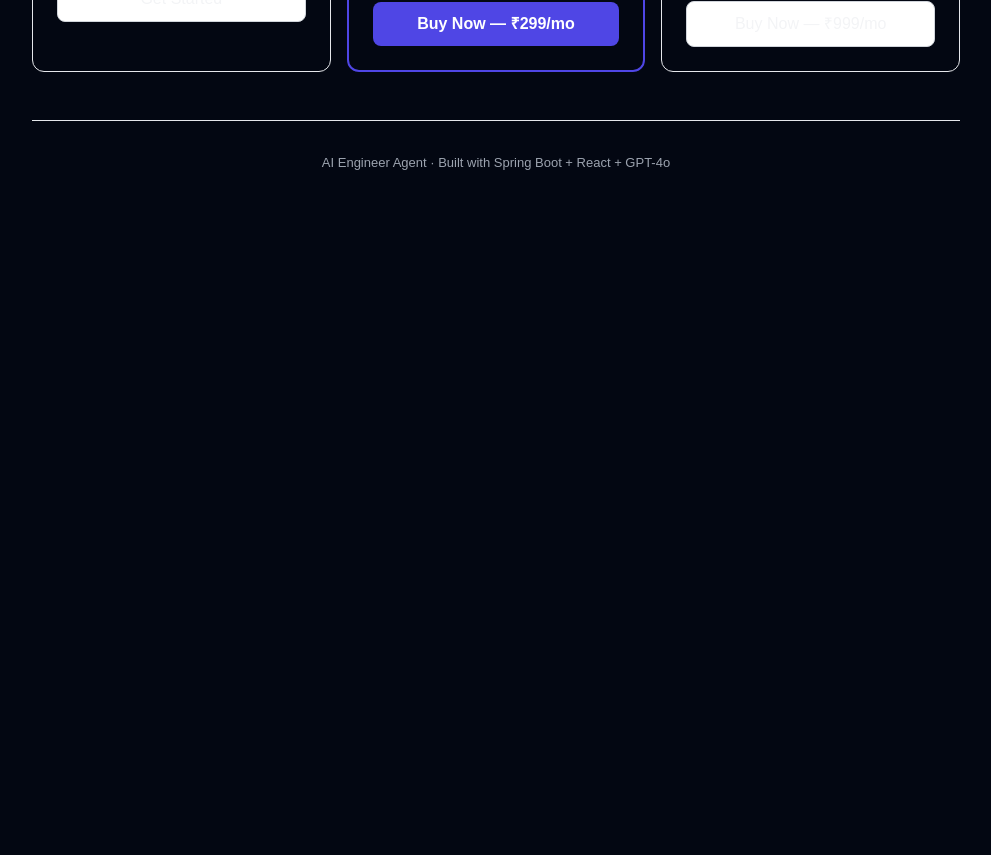
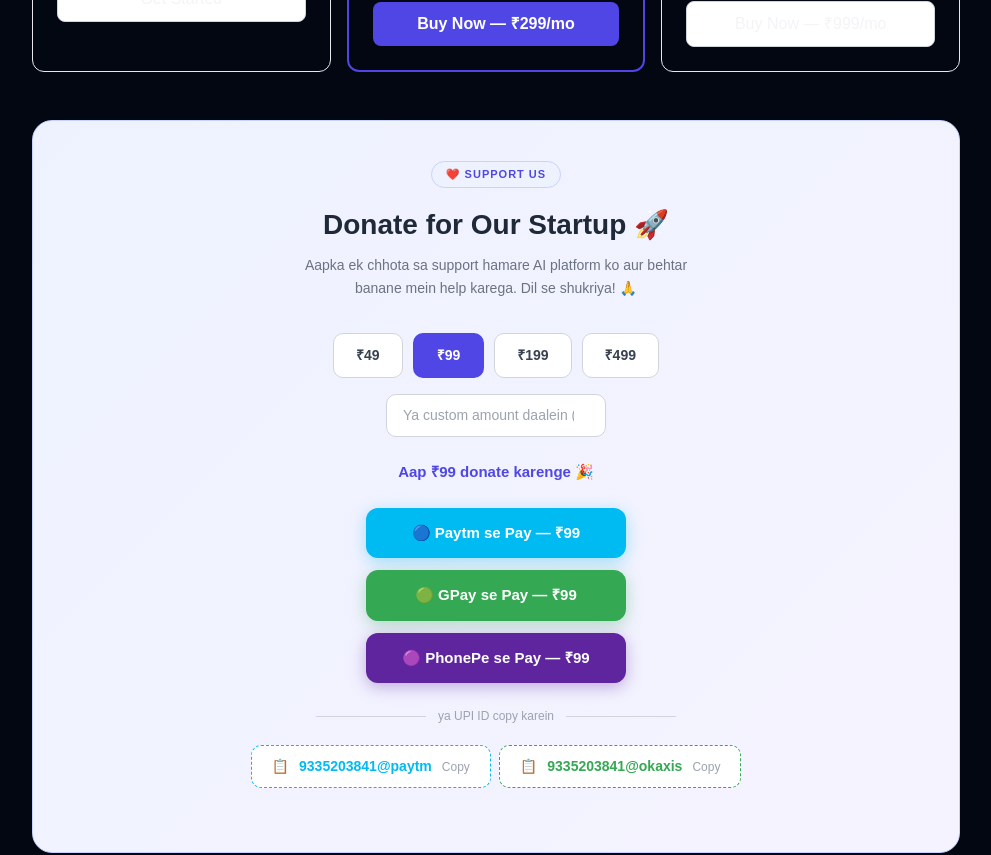
Before and after one commit to Abhishekpandey9335/ai-engineer-chatbot-, a React (Vite) app in the folder frontend/: page / in a window 1280 px wide. Shown: the part 1200-2055 px from the top of the page, without its empty margins (144-1135 px from the left). Before the commit the page ends 1405 px from the top, so only its background shows below. Built offline with nearby package versions, Linux system fonts and the light colour scheme; no server answers.

Commit message:
Add donate section with Paytm & GPay

```diff
--- a/frontend/src/pages/LandingPage.jsx
+++ b/frontend/src/pages/LandingPage.jsx
@@ -1,22 +1,50 @@
+import { useState } from "react";
 import { useNavigate } from "react-router-dom";
 import { useAuthStore } from "../store/authStore";
+
+const UPI_ID_PAYTM  = "9335203841@paytm";
+const UPI_ID_GPAY   = "9335203841@okaxis";
+const UPI_NAME      = "Abhishek Pandey";
 
 export default function LandingPage() {
   const navigate = useNavigate();
   const isAuthenticated = useAuthStore((s) => !!s.token);
 
+  const [donationAmt, setDonationAmt] = useState(99);
+  const [customAmt,   setCustomAmt]   = useState("");
+  const [copied,      setCopied]      = useState(null);
+  const [thankYou,    setThankYou]    = useState(false);
+
+  const AMOUNTS  = [49, 99, 199, 499];
+  const finalAmt = customAmt ? parseInt(customAmt) : donationAmt;
+  const note     = encodeURIComponent("Donation for AI Engineer Startup");
+  const pn       = encodeURIComponent(UPI_NAME);
+
+  const upiPaytm    = `upi://pay?pa=${UPI_ID_PAYTM}&pn=${pn}&am=${finalAmt}&cu=INR&tn=${note}`;
+  const upiGpay     = `tez://upi/pay?pa=${UPI_ID_GPAY}&pn=${pn}&am=${finalAmt}&cu=INR&tn=${note}`;
+  const phonepeLink = `phonepe://pay?pa=${UPI_ID_PAYTM}&pn=${pn}&am=${finalAmt}&cu=INR&tn=${note}`;
+
+  const copyUPI = (id, label) => {
+    navigator.clipboard.writeText(id);
+    setCopied(label);
+    setTimeout(() => setCopied(null), 2000);
+  };
+
+  const handlePay = (link) => {
+    window.location.href = link;
+    setThankYou(true);
+    setTimeout(() => setThankYou(false), 5000);
+  };
+
   const handleFeatureClick = (route) => {
-    if (isAuthenticated) {
-      navigate(route);
-    } else {
-      navigate("/signup");
-    }
+    if (isAuthenticated) navigate(route);
+    else navigate("/signup");
   };
 
   const handleRazorpay = (amount, planName) => {
     const options = {
-      key: "YOUR_RAZORPAY_KEY_ID", // Razorpay dashboard se key lo
-      amount: amount * 100, // paise mein
+      key: "YOUR_RAZORPAY_KEY_ID",
+      amount: amount * 100,
       currency: "INR",
       name: "AI Engineer Agent",
       description: `${planName} Plan`,
@@ -25,23 +53,15 @@
         alert(`Payment successful! Payment ID: ${response.razorpay_payment_id}`);
         navigate("/signup");
       },
-      prefill: {
-        name: "",
-        email: "",
-      },
-      theme: {
-        color: "#4F46E5",
-      },
+      prefill: { name: "", email: "" },
+      theme: { color: "#4F46E5" },
     };
     const rzp = new window.Razorpay(options);
     rzp.open();
   };
 
   const loadRazorpay = (amount, planName) => {
-    if (window.Razorpay) {
-      handleRazorpay(amount, planName);
-      return;
-    }
+    if (window.Razorpay) { handleRazorpay(amount, planName); return; }
     const script = document.createElement("script");
     script.src = "https://checkout.razorpay.com/v1/checkout.js";
     script.onload = () => handleRazorpay(amount, planName);
@@ -49,36 +69,16 @@
   };
 
   const features = [
-    {
-      icon: "🐛",
-      title: "Bug Detection",
-      desc: "AI automatically finds bugs and suggests fixes in your code",
-      route: "/repositories",
-    },
-    {
-      icon: "🔒",
-      title: "Security Audit",
-      desc: "Detect security vulnerabilities in your codebase instantly",
-      route: "/repositories",
-    },
-    {
-      icon: "💬",
-      title: "AI Chat",
-      desc: "Chat directly with your codebase — ask anything about your code",
-      route: "/chat",
-    },
-    {
-      icon: "📊",
-      title: "Analytics",
-      desc: "Track your repo health, reports, and activity over time",
-      route: "/analytics",
-    },
+    { icon: "🐛", title: "Bug Detection",  desc: "AI automatically finds bugs and suggests fixes in your code",    route: "/repositories" },
+    { icon: "🔒", title: "Security Audit", desc: "Detect security vulnerabilities in your codebase instantly",      route: "/repositories" },
+    { icon: "💬", title: "AI Chat",        desc: "Chat directly with your codebase — ask anything about your code", route: "/chat" },
+    { icon: "📊", title: "Analytics",      desc: "Track your repo health, reports, and activity over time",         route: "/analytics" },
   ];
 
   return (
     <div style={{ fontFamily: "sans-serif", maxWidth: "960px", margin: "0 auto", padding: "2rem 1rem" }}>
 
-      {/* Navbar */}
+      {/* ── Navbar ── */}
       <div style={{ display: "flex", justifyContent: "space-between", alignItems: "center", marginBottom: "3rem" }}>
         <div style={{ fontWeight: "700", fontSize: "18px" }}>🤖 AI Engineer Agent</div>
         <div style={{ display: "flex", gap: "12px" }}>
@@ -102,7 +102,7 @@
         </div>
       </div>
 
-      {/* Hero */}
+      {/* ── Hero ── */}
       <div style={{ textAlign: "center", padding: "2rem 0 3rem" }}>
         <div style={{ display: "inline-block", background: "#EEF2FF", color: "#4F46E5", fontSize: "12px", padding: "4px 14px", borderRadius: "999px", marginBottom: "1.5rem" }}>
           ✨ Powered by GPT-4o
@@ -128,13 +128,12 @@
         </div>
       </div>
 
-      {/* Features */}
+      {/* ── Features ── */}
       <div style={{ marginBottom: "3rem" }}>
         <h2 style={{ textAlign: "center", fontWeight: "700", marginBottom: "1.5rem", fontSize: "1.5rem" }}>What can you do?</h2>
         <div style={{ display: "grid", gridTemplateColumns: "repeat(auto-fit, minmax(200px, 1fr))", gap: "16px" }}>
           {features.map((f) => (
-            <div key={f.title}
-              onClick={() => handleFeatureClick(f.route)}
+            <div key={f.title} onClick={() => handleFeatureClick(f.route)}
               style={{ border: "1px solid #E5E7EB", borderRadius: "12px", padding: "1.5rem", cursor: "pointer" }}
               onMouseEnter={e => e.currentTarget.style.borderColor = "#4F46E5"}
               onMouseLeave={e => e.currentTarget.style.borderColor = "#E5E7EB"}>
@@ -149,7 +148,7 @@
         </div>
       </div>
 
-      {/* Pricing */}
+      {/* ── Pricing ── */}
       <div style={{ marginBottom: "3rem" }}>
         <h2 style={{ textAlign: "center", fontWeight: "700", marginBottom: "0.5rem", fontSize: "1.5rem" }}>Plans & Pricing</h2>
         <p style={{ textAlign: "center", color: "#6B7280", fontSize: "14px", marginBottom: "1.5rem" }}>
@@ -157,7 +156,7 @@
         </p>
         <div style={{ display: "grid", gridTemplateColumns: "repeat(auto-fit, minmax(220px, 1fr))", gap: "16px" }}>
 
-          {/* Free Plan */}
+          {/* Free */}
           <div style={{ border: "1px solid #E5E7EB", borderRadius: "12px", padding: "1.5rem" }}>
             <div style={{ fontWeight: "600", marginBottom: "8px" }}>Free</div>
             <div style={{ fontSize: "2rem", fontWeight: "700", marginBottom: "4px" }}>₹0</div>
@@ -165,14 +164,13 @@
             {["2 repos/month", "Basic code review", "AI chat (10 messages)"].map(f => (
               <div key={f} style={{ fontSize: "13px", marginBottom: "6px" }}>✅ {f}</div>
             ))}
-            <button
-              onClick={() => navigate("/signup")}
+            <button onClick={() => navigate("/signup")}
               style={{ width: "100%", marginTop: "16px", padding: "10px", border: "1px solid #D1D5DB", borderRadius: "8px", cursor: "pointer", background: "white" }}>
               Get Started
             </button>
           </div>
 
-          {/* Pro Plan */}
+          {/* Pro */}
           <div style={{ border: "2px solid #4F46E5", borderRadius: "12px", padding: "1.5rem", position: "relative" }}>
             <div style={{ position: "absolute", top: "-12px", left: "50%", transform: "translateX(-50%)", background: "#4F46E5", color: "white", fontSize: "11px", padding: "3px 14px", borderRadius: "999px", whiteSpace: "nowrap" }}>
               Most Popular
@@ -185,14 +183,13 @@
             {["Unlimited repos", "All AI features", "Security audit", "Priority support"].map(f => (
               <div key={f} style={{ fontSize: "13px", marginBottom: "6px" }}>✅ {f}</div>
             ))}
-            <button
-              onClick={() => loadRazorpay(299, "Pro")}
+            <button onClick={() => loadRazorpay(299, "Pro")}
               style={{ width: "100%", marginTop: "16px", padding: "10px", border: "none", borderRadius: "8px", cursor: "pointer", background: "#4F46E5", color: "white", fontWeight: "600" }}>
               Buy Now — ₹299/mo
             </button>
           </div>
 
-          {/* Team Plan */}
+          {/* Team */}
           <div style={{ border: "1px solid #E5E7EB", borderRadius: "12px", padding: "1.5rem" }}>
             <div style={{ fontWeight: "600", marginBottom: "8px" }}>Team</div>
             <div style={{ fontSize: "2rem", fontWeight: "700", marginBottom: "4px" }}>
@@ -202,17 +199,157 @@
             {["5 team members", "Shared dashboard", "Custom reports", "Dedicated support"].map(f => (
               <div key={f} style={{ fontSize: "13px", marginBottom: "6px" }}>✅ {f}</div>
             ))}
-            <button
-              onClick={() => loadRazorpay(999, "Team")}
+            <button onClick={() => loadRazorpay(999, "Team")}
               style={{ width: "100%", marginTop: "16px", padding: "10px", border: "1px solid #D1D5DB", borderRadius: "8px", cursor: "pointer", background: "white" }}>
               Buy Now — ₹999/mo
             </button>
           </div>
-
         </div>
       </div>
 
-      {/* Footer */}
+      {/* ══════════════════════════════════════
+              💛 DONATE SECTION
+      ══════════════════════════════════════ */}
+      <div style={{
+        marginBottom: "3rem",
+        background: "linear-gradient(135deg, #EEF2FF 0%, #F5F3FF 100%)",
+        border: "1px solid #C7D2FE",
+        borderRadius: "20px",
+        padding: "2.5rem 2rem",
+        textAlign: "center",
+      }}>
+
+        <div style={{ display: "inline-block", background: "#EEF2FF", border: "1px solid #C7D2FE", color: "#4F46E5", fontSize: "11px", fontWeight: "700", padding: "4px 14px", borderRadius: "999px", marginBottom: "1rem", letterSpacing: "1px" }}>
+          ❤️ SUPPORT US
+        </div>
+
+        <h2 style={{ fontSize: "1.75rem", fontWeight: "700", marginBottom: "0.5rem", color: "#1F2937" }}>
+          Donate for Our Startup 🚀
+        </h2>
+        <p style={{ color: "#6B7280", fontSize: "14px", maxWidth: "420px", margin: "0 auto 2rem", lineHeight: "1.7" }}>
+          Aapka ek chhota sa support hamare AI platform ko aur behtar banane mein help karega. Dil se shukriya! 🙏
+        </p>
+
+        {/* Amount Buttons */}
+        <div style={{ display: "flex", justifyContent: "center", gap: "10px", flexWrap: "wrap", marginBottom: "1rem" }}>
+          {AMOUNTS.map((amt) => (
+            <button key={amt}
+              onClick={() => { setDonationAmt(amt); setCustomAmt(""); }}
+              style={{
+                padding: "10px 22px", borderRadius: "10px", fontWeight: "600", fontSize: "14px", cursor: "pointer",
+                border:     (donationAmt === amt && !customAmt) ? "2px solid #4F46E5" : "1px solid #D1D5DB",
+                background: (donationAmt === amt && !customAmt) ? "#4F46E5" : "white",
+                color:      (donationAmt === amt && !customAmt) ? "white"   : "#374151",
+              }}>
+              ₹{amt}
+            </button>
+          ))}
+        </div>
+
+        {/* Custom Amount */}
+        <div style={{ marginBottom: "1.5rem" }}>
+          <input
+            type="number"
+            placeholder="Ya custom amount daalein (₹)"
+            value={customAmt}
+            onChange={(e) => { setCustomAmt(e.target.value); setDonationAmt(null); }}
+            style={{ padding: "10px 16px", borderRadius: "10px", border: "1px solid #D1D5DB", fontSize: "14px", width: "220px", outline: "none", textAlign: "center" }}
+          />
+        </div>
+
+        {finalAmt > 0 && (
+          <p style={{ color: "#4F46E5", fontWeight: "700", fontSize: "15px", marginBottom: "1.5rem" }}>
+            Aap ₹{finalAmt} donate karenge 🎉
+          </p>
+        )}
+
+        {/* ── Paytm Button ── */}
+        <button onClick={() => handlePay(upiPaytm)}
+          style={{
+            background: "#00BAF2", color: "white", border: "none",
+            padding: "14px 36px", borderRadius: "12px", fontSize: "15px",
+            fontWeight: "700", cursor: "pointer", display: "block",
+            margin: "0 auto 12px", width: "260px",
+            boxShadow: "0 4px 16px rgba(0,186,242,0.35)",
+          }}>
+          🔵 Paytm se Pay — ₹{finalAmt || "?"}
+        </button>
+
+        {/* ── GPay Button ── */}
+        <button onClick={() => handlePay(upiGpay)}
+          style={{
+            background: "#34A853", color: "white", border: "none",
+            padding: "14px 36px", borderRadius: "12px", fontSize: "15px",
+            fontWeight: "700", cursor: "pointer", display: "block",
+            margin: "0 auto 12px", width: "260px",
+            boxShadow: "0 4px 16px rgba(52,168,83,0.35)",
+          }}>
+          🟢 GPay se Pay — ₹{finalAmt || "?"}
+        </button>
+
+        {/* ── PhonePe Button ── */}
+        <button onClick={() => handlePay(phonepeLink)}
+          style={{
+            background: "#5F259F", color: "white", border: "none",
+            padding: "14px 36px", borderRadius: "12px", fontSize: "15px",
+            fontWeight: "700", cursor: "pointer", display: "block",
+            margin: "0 auto 1.5rem", width: "260px",
+            boxShadow: "0 4px 16px rgba(95,37,159,0.35)",
+          }}>
+          🟣 PhonePe se Pay — ₹{finalAmt || "?"}
+        </button>
+
+        {/* Divider */}
+        <div style={{ display: "flex", alignItems: "center", gap: "12px", maxWidth: "360px", margin: "0 auto 1.25rem" }}>
+          <div style={{ flex: 1, height: "1px", background: "#D1D5DB" }} />
+          <span style={{ color: "#9CA3AF", fontSize: "12px" }}>ya UPI ID copy karein</span>
+          <div style={{ flex: 1, height: "1px", background: "#D1D5DB" }} />
+        </div>
+
+        {/* UPI ID Copy — Paytm */}
+        <div onClick={() => copyUPI(UPI_ID_PAYTM, "paytm")}
+          style={{
+            display: "inline-flex", alignItems: "center", gap: "10px",
+            background: "white", border: "1px dashed #00BAF2", borderRadius: "10px",
+            padding: "10px 20px", cursor: "pointer", fontSize: "14px",
+            fontWeight: "600", color: "#00BAF2", marginBottom: "10px",
+            marginRight: "8px",
+          }}>
+          <span>📋</span>
+          <span>{UPI_ID_PAYTM}</span>
+          <span style={{ fontSize: "12px", color: copied === "paytm" ? "#16A34A" : "#9CA3AF", fontWeight: "400" }}>
+            {copied === "paytm" ? "✅ Copied!" : "Copy"}
+          </span>
+        </div>
+
+        {/* UPI ID Copy — GPay */}
+        <div onClick={() => copyUPI(UPI_ID_GPAY, "gpay")}
+          style={{
+            display: "inline-flex", alignItems: "center", gap: "10px",
+            background: "white", border: "1px dashed #34A853", borderRadius: "10px",
+            padding: "10px 20px", cursor: "pointer", fontSize: "14px",
+            fontWeight: "600", color: "#34A853", marginBottom: "1.5rem",
+          }}>
+          <span>📋</span>
+          <span>{UPI_ID_GPAY}</span>
+          <span style={{ fontSize: "12px", color: copied === "gpay" ? "#16A34A" : "#9CA3AF", fontWeight: "400" }}>
+            {copied === "gpay" ? "✅ Copied!" : "Copy"}
+          </span>
+        </div>
+
+        {/* Thank You */}
+        {thankYou && (
+          <div style={{
+            marginTop: "1rem", background: "#F0FDF4", border: "1px solid #86EFAC",
+            color: "#16A34A", borderRadius: "10px", padding: "12px 20px",
+            fontSize: "14px", fontWeight: "600", maxWidth: "360px", margin: "1rem auto 0",
+          }}>
+            🎉 Bahut shukriya! Aapka support hamare liye bahut mayne rakhta hai! ❤️
+          </div>
+        )}
+      </div>
+
+      {/* ── Footer ── */}
       <div style={{ textAlign: "center", color: "#9CA3AF", fontSize: "13px", paddingTop: "2rem", borderTop: "1px solid #E5E7EB" }}>
         AI Engineer Agent · Built with Spring Boot + React + GPT-4o
       </div>
```
